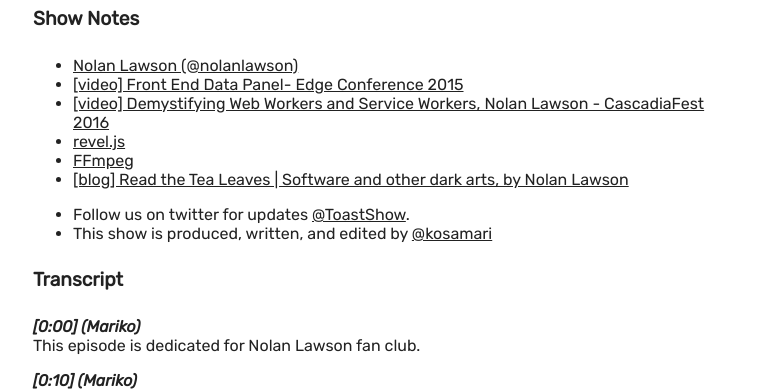
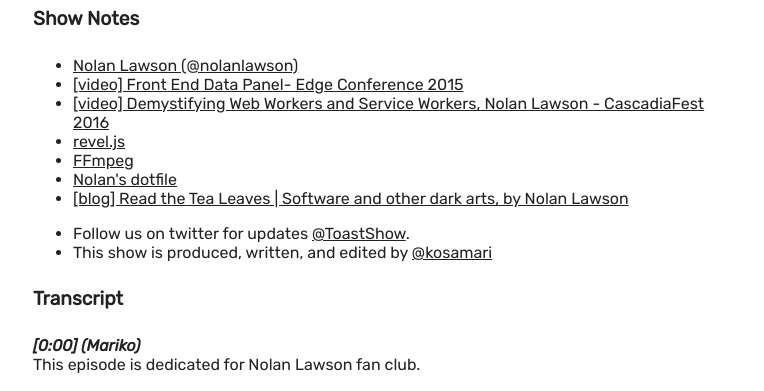
Before and after one commit to kosamari/ToastShow, a plain HTML site: page series1/no-code-on-slides.html in a window 1280 px wide. Shown: the part 709-1100 px from the top of the page, without its empty margins (257-1021 px from the left). Drawn offline with Linux system fonts and the light colour scheme.

Commit message:
add more notes

```diff
--- a/series1/no-code-on-slides.html
+++ b/series1/no-code-on-slides.html
@@ -167,6 +167,7 @@
         <li><a href="https://www.youtube.com/watch?v=OgLemdR65pE">[video] Demystifying Web Workers and Service Workers, Nolan Lawson - CascadiaFest 2016</a></li>
         <li><a href="https://github.com/hakimel/reveal.js/">revel.js</a></li>
         <li><a href="https://www.ffmpeg.org/">FFmpeg</a></li>
+        <li><a href="https://github.com/nolanlawson/dotfiles/blob/master/cerulean/.bash_profile#L96-L98">Nolan's dotfile</a></li>
         <li><a href="https://nolanlawson.com/">[blog] Read the Tea Leaves | Software and other dark arts, by Nolan Lawson</a></li>
       </ul>
       <ul>
```
